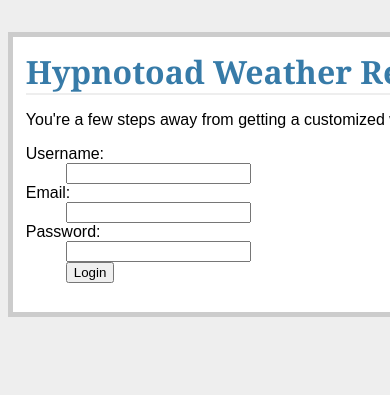
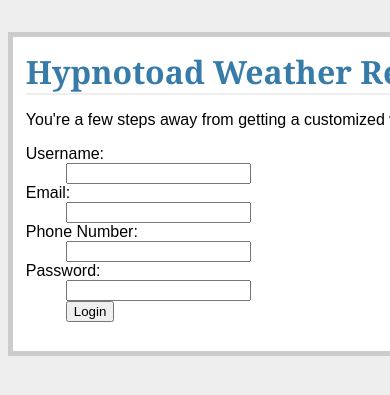
Before and after one commit to AllHailHypnotoad/weather-alerts, a Flask app: page /signup in a window 390 px wide; the page is wider, and only the part inside the window is pictured. Shown: the top 395 px of that part. Run offline with Flask 2, Linux system fonts and the light colour scheme; parts of the project's set-up code (start-up, migrations or seed data) failed here and were passed over.

Commit message:
Added a phone number field for the signup form, as well as a validation function and a column for the db

```diff
--- a/weather_app/models.py
+++ b/weather_app/models.py
@@ -14,6 +14,7 @@ class User(db.Model, UserMixin):
     id = db.Column(db.Integer, primary_key=True)
     name = db.Column(db.String(120))
     email = db.Column(db.String(120), unique=True, index=True)
+    phone = db.Column(db.String(12))
     password = db.Column(db.String(120))
     fs_access_token = db.Column(db.Text)
     checkins = db.relationship('Checkin', backref='user', lazy='dynamic')
@@ -71,6 +72,7 @@ class User(db.Model, UserMixin):
             # we have seen this checkin before
             return last_stored_checkin
 
+
 class Checkin(db.Model):
     __tablename__ = 'checkins'
 
--- a/weather_app/templates/signup.html
+++ b/weather_app/templates/signup.html
@@ -12,6 +12,8 @@
             <dd><input type="text" name="username">
             <dt>Email:
             <dd><input type="email" name="email">
+            <dt>Phone Number:
+            <dd><input type="phone" name="phone">
             <dt>Password:
             <dd><input type="password" name="password">
             <dd><input type="submit" value="Login">
--- a/weather_app/views.py
+++ b/weather_app/views.py
@@ -6,6 +6,31 @@ from foursquare import Foursquare
 
 from weather_app import app, db, login_manager
 from .models import User, Checkin
+
+
+def format_phone(phn):
+    """
+    This function attempts to format the phone variable. Currently accepts
+    inputs with dashes and spaces.  It removes those values and then checks
+    to make sure all remaing values are valid integers.  If the country
+    code was ommitted (currently only for the US), it is added,
+    additionally a + is added to the front of the string to comply with
+    Twilio's API.  If the format appears to be invalid, None is returned,
+    and an error can be raised to the user.
+    """
+    phn = str(phn).translate(None, "- +")
+    for digit in phn:
+        if not digit.isdigit():
+            return None
+    if phn[0] != 1:
+        phn = "+1" + phn
+    else:
+        phn = "+" + phn
+    if len(phn) == 12:
+        return phn
+    else:
+        return None
+
 
 @login_manager.user_loader
 def load_user(id):
@@ -56,10 +81,13 @@ def signup():
 
     if request.method == 'POST':
         user_check = User.query.filter_by(name=request.form['username']).first()
+        phone = format_phone(request.form['phone'])
         if user_check != None:
             error = 'User name already taken, please choose another one'
+        elif phone == None:
+            error = 'Invalid Phone Number'
         else:
-            user = User(name=request.form['username'],
+            user = User(name=request.form['username'], phone=phone,
                 password=request.form['password'], email=request.form['email'])
             db.session.add(user)
             db.session.commit()
```
